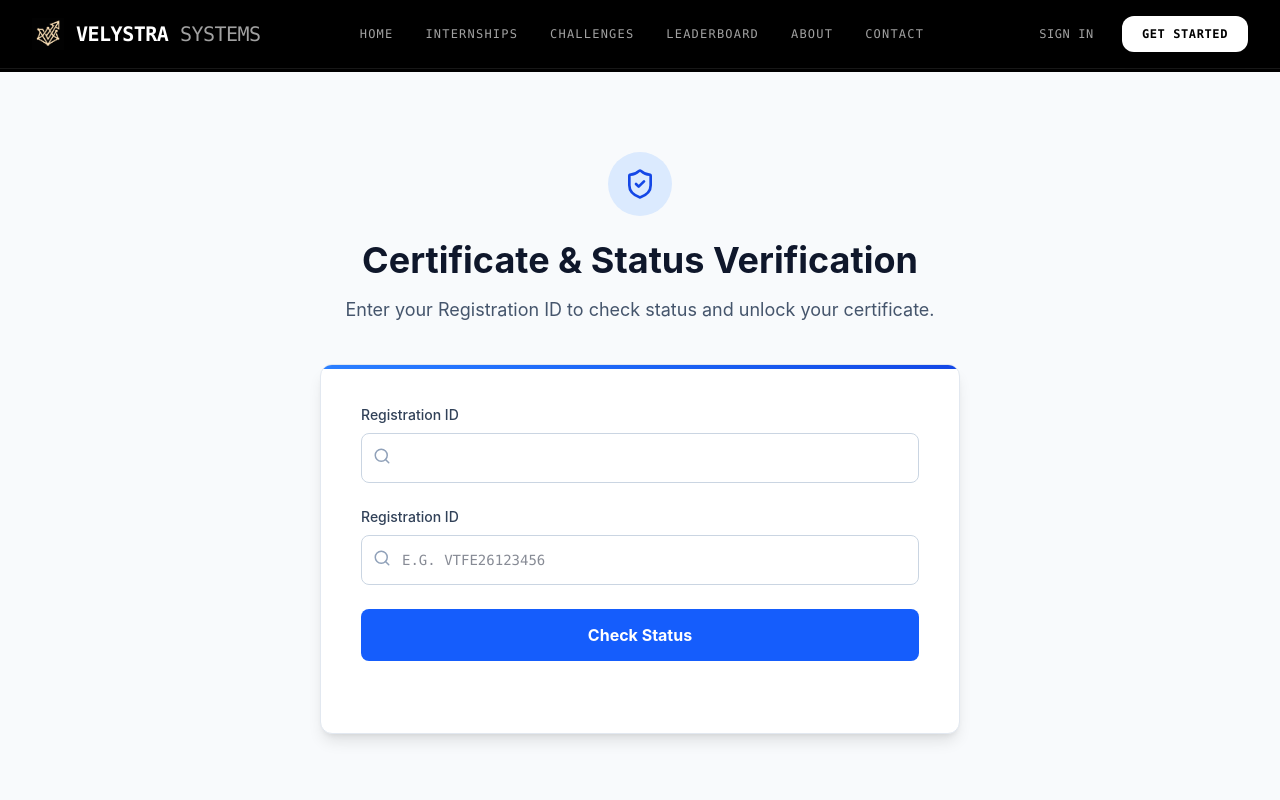
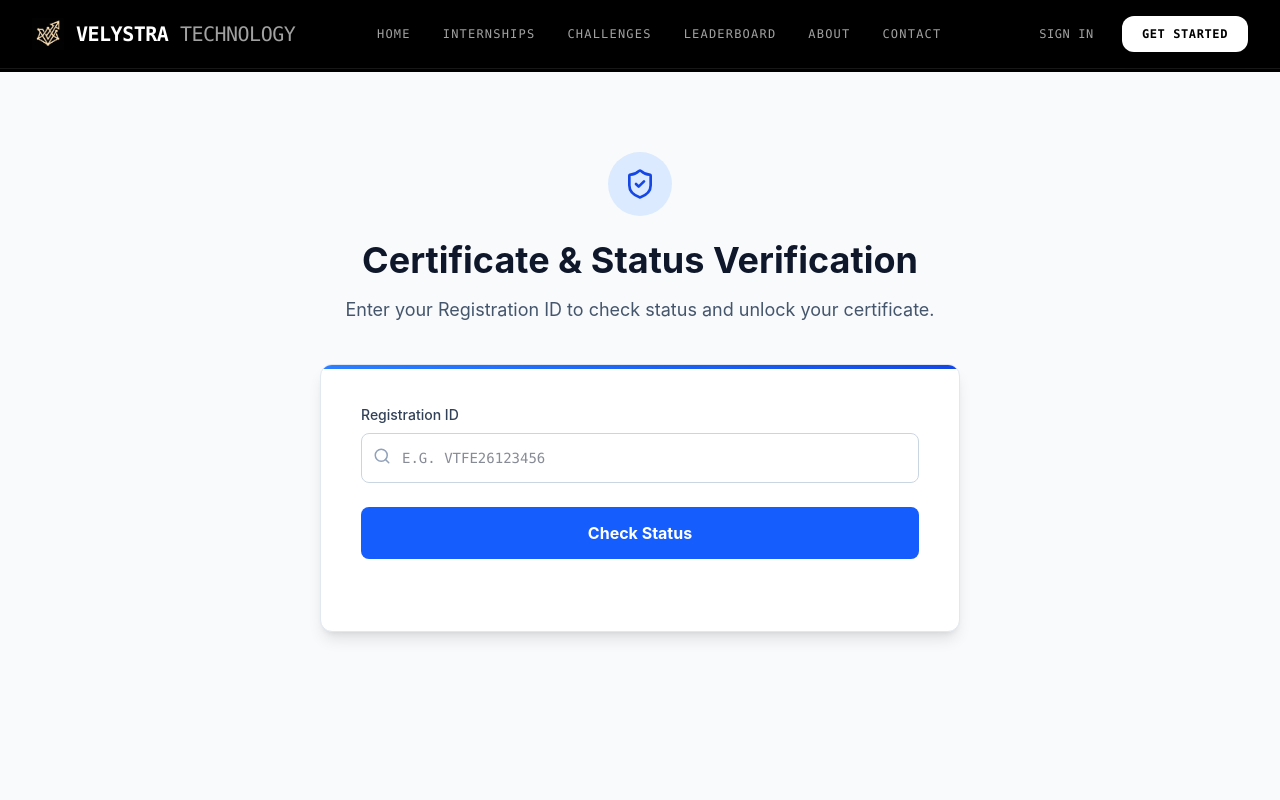
Before and after one commit to sahilofficialgit/velystra-technology, a React (Vite) app: page /verify in a window 1280 px wide. Shown: the top 800 px of the page. Built offline with nearby package versions, Linux system fonts and the light colour scheme.

Commit message:
fixed place holder for regid and velystra name

```diff
--- a/src/components/Navbar.jsx
+++ b/src/components/Navbar.jsx
@@ -71,7 +71,7 @@ const Navbar = () => {
               className="h-8 w-auto object-contain filter invert"
             />
             <span className="text-xl font-extrabold tracking-tight hidden sm:block font-mono">
-              VELYSTRA <span className="text-neutral-400 font-light">SYSTEMS</span>
+              VELYSTRA <span className="text-neutral-400 font-light">TECHNOLOGY</span>
             </span>
           </div>
 
--- a/src/pages/Verify.jsx
+++ b/src/pages/Verify.jsx
@@ -200,19 +200,6 @@ const Verify = () => {
                   type="text"
                   value={certId}
                   onChange={(e) => setCertId(e.target.value.replace(/-/g, '').toUpperCase())}
-                  className="block w-full pl-10 pr-3 py-3.5 border border-slate-300 rounded-lg outline-none focus:ring-2 focus:ring-blue-500 font-mono text-sm uppercase"
-                  placeholder="e.g. VTFE26123456"
-                  required
-                />
-              </div>
-            </div><div>
-              <label htmlFor="certId" className="block text-sm font-medium text-slate-700 mb-2">Registration ID</label>
-              <div className="relative">
-                <Search size={18} className="absolute inset-y-0 left-3 top-3.5 text-slate-400" />
-                <input
-                  type="text"
-                  value={certId}
-                  onChange={(e) => setCertId(e.target.value.replace(/-/g, '').toUpperCase())}
                   className="block w-full pl-10 pr-3 py-3.5 border border-slate-300 rounded-lg outline-none focus:ring-2 focus:ring-blue-500 font-mono text-sm text-slate-900 uppercase bg-white"
                   placeholder="e.g. VTFE26123456"
                   required
```
